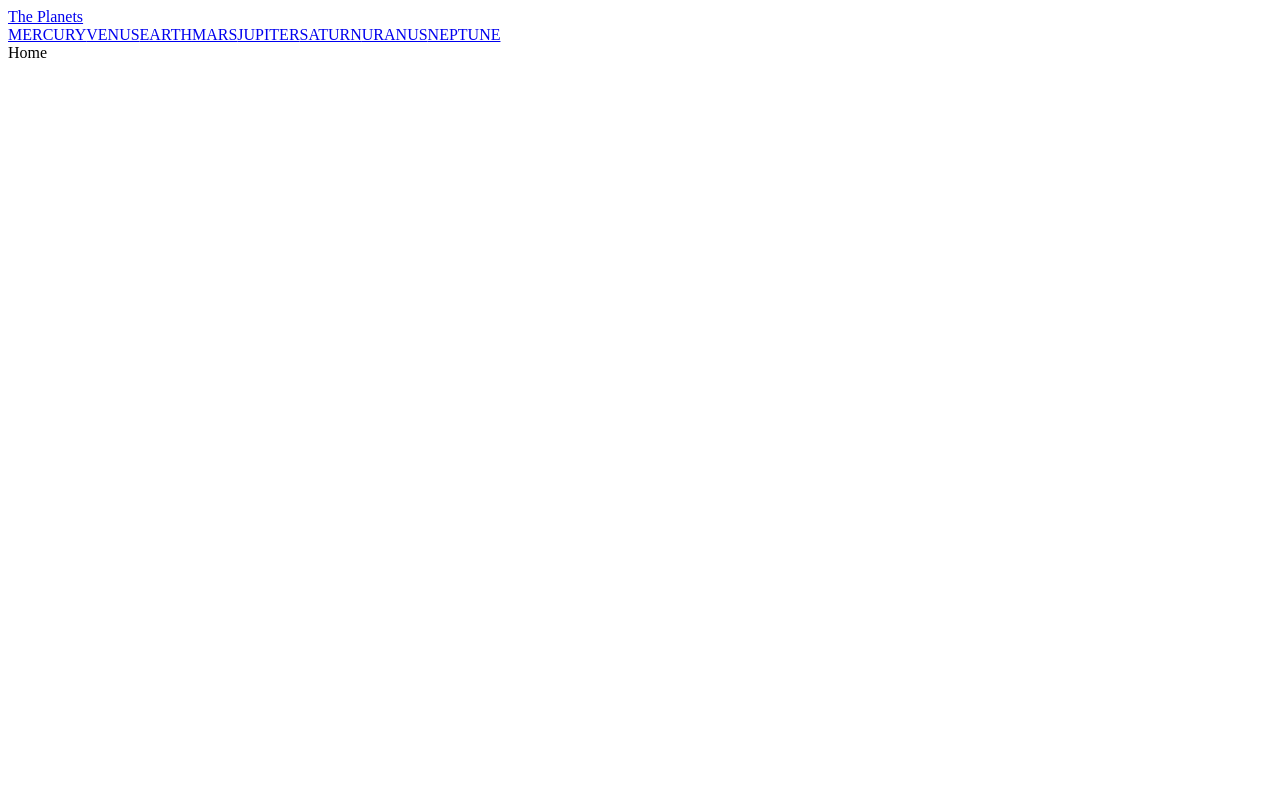
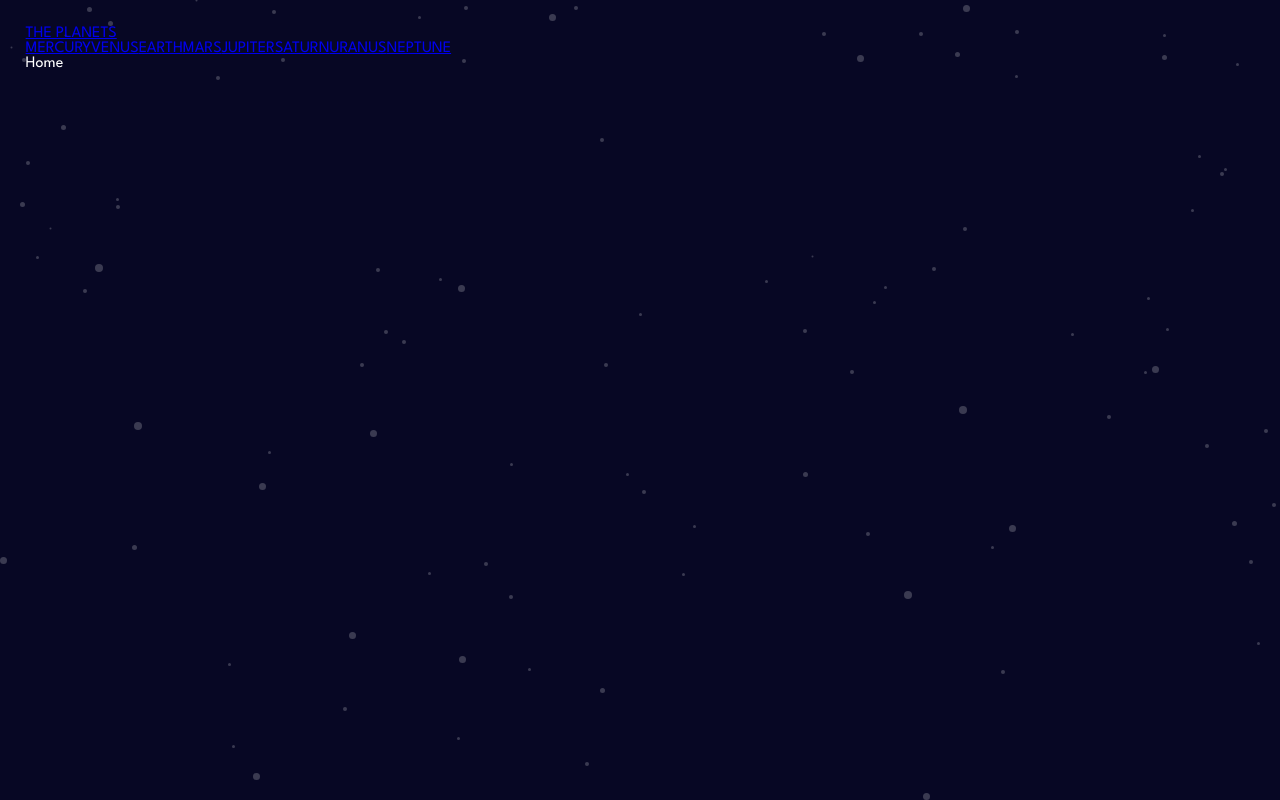
Before and after one commit to raulgaliciab/planets-fact-site, a React (Vite) app: page / in a window 1280 px wide. Built offline with nearby package versions, Linux system fonts and the light colour scheme.

Commit message:
First styles using SASS

```diff
--- a/index.html
+++ b/index.html
@@ -5,6 +5,16 @@
   <meta charset="UTF-8" />
   <link rel="icon" type="image/svg+xml" href="/vite.svg" />
   <meta name="viewport" content="width=device-width, initial-scale=1.0" />
+
+  <link rel="stylesheet" href="./src/styles/styles.css">
+  <link rel="preconnect" href="https://fonts.googleapis.com">
+  <link rel="preconnect" href="https://fonts.gstatic.com" crossorigin>
+  <link
+    href="https://fonts.googleapis.com/css2?family=Antonio:wght@100..700&family=Red+Hat+Text:ital,wght@0,300..700;1,300..700&display=swap"
+    rel="stylesheet">
+  <link
+    href="https://fonts.googleapis.com/css2?family=Antonio:wght@100..700&family=League+Spartan:wght@100..900&family=Red+Hat+Text:ital,wght@0,300..700;1,300..700&display=swap"
+    rel="stylesheet">
   <title>Planet Facts</title>
 </head>
 
--- a/src/PlanetsApp.jsx
+++ b/src/PlanetsApp.jsx
@@ -3,10 +3,10 @@ import { AppRouter } from './router/AppRouter';
 
 export const PlanetsApp = () => {
   return (
-    <>
+    <main>
       <AppNavbar/>
 
       <AppRouter/>
-    </>
+    </main>
   )
 }
--- a/src/components/AppNavbar.jsx
+++ b/src/components/AppNavbar.jsx
@@ -6,7 +6,7 @@ const planets = data.map( planet => planet.name );
 export const AppNavbar = () => {
   return (
     <nav>
-      <NavLink to='/'>The Planets</NavLink>
+      <NavLink to='/'>THE PLANETS</NavLink>
       <section>
 
         {
--- /dev/null
+++ b/src/styles/styles.css
@@ -0,0 +1,20 @@
+* {
+  box-sizing: border-box;
+  margin: 0;
+  padding: 0;
+}
+
+html {
+  font-family: "League Spartan", sans-serif;
+}
+
+main {
+  width: 100vw;
+  height: 100vh;
+  padding: 1.6rem;
+  color: #FFFFFF;
+  background-color: #070724;
+  background-image: url("/assets/background-stars.svg");
+}
+
+/*# sourceMappingURL=styles.css.map */
--- /dev/null
+++ b/src/styles/styles.scss
@@ -0,0 +1,34 @@
+$primary-white: #FFFFFF;
+$primary-black: #070724;
+$grey-dark: #38384F;
+$grey-soft: #838391;
+$primary-turquoise: #419EBB;
+$primary-yellow: #EDA249;
+$primary-purple: #6F2ED6;
+$primary-red: #D83A34;
+$primary-orange: #D14C32;
+$secondary-orange: #CD5120;
+$primary-green: #1EC2A4;
+$primary-blue: #2D68F0;
+
+$title-font: 'Antonio', sans-serif;
+$content-font: 'League Spartan', sans-serif;
+
+* {
+  box-sizing: border-box;
+  margin: 0;
+  padding: 0;
+}
+
+html {
+  font-family: $content-font;
+}
+
+main {
+  width: 100vw;
+  height: 100vh;
+  padding: 1.6rem;
+  color: $primary-white;
+  background-color: $primary-black;
+  background-image: url('/assets/background-stars.svg');
+}
```
Also changed, not shown: 1 other file (tests, documents, lock files or other folders).
